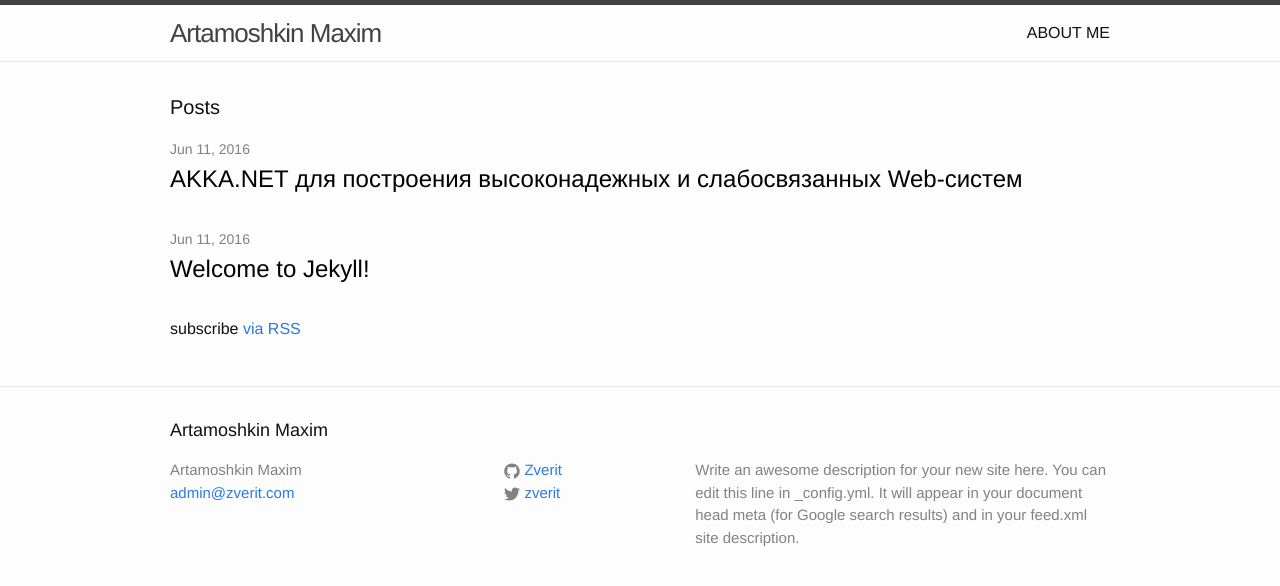
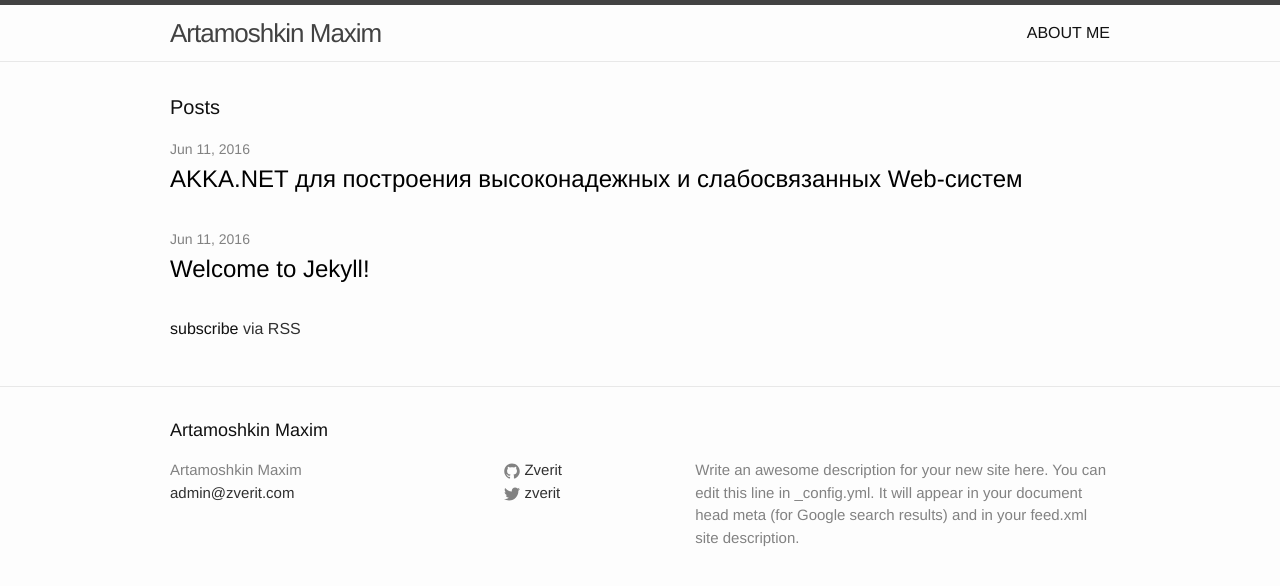
Before and after one commit to martamoshkin/blog.zverit.com, a Jekyll site: the page built from index.html, in a window 1280 px wide. Shown: the top 586 px of the page. Built offline with Jekyll 4.4.1, drawn with Linux system fonts in a browser that asks for light colours.

Commit message:
Update main.scss

```diff
--- a/css/main.scss
+++ b/css/main.scss
@@ -16,7 +16,7 @@ $spacing-unit:     30px;
 
 $text-color:       #111;
 $background-color: #fdfdfd;
-$brand-color:      #2a7ae2;
+$brand-color:      #303030;
 
 $grey-color:       #828282;
 $grey-color-light: lighten($grey-color, 40%);
```
